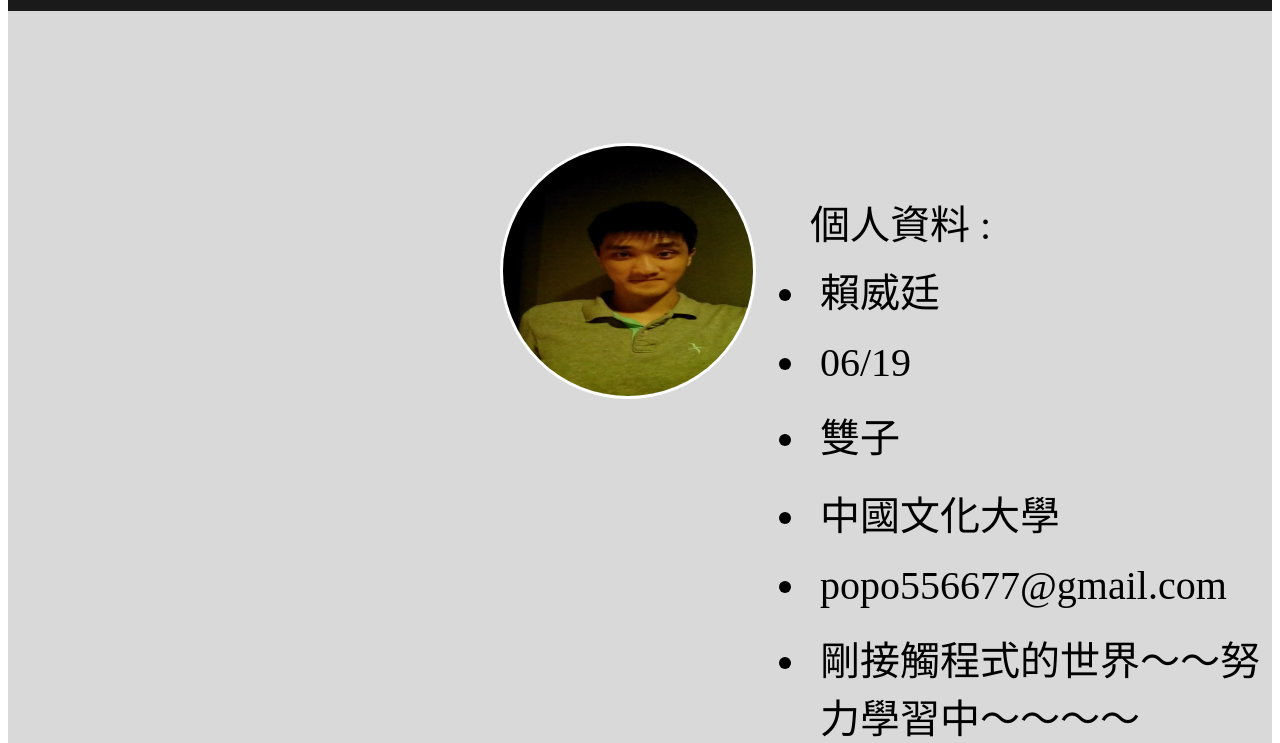
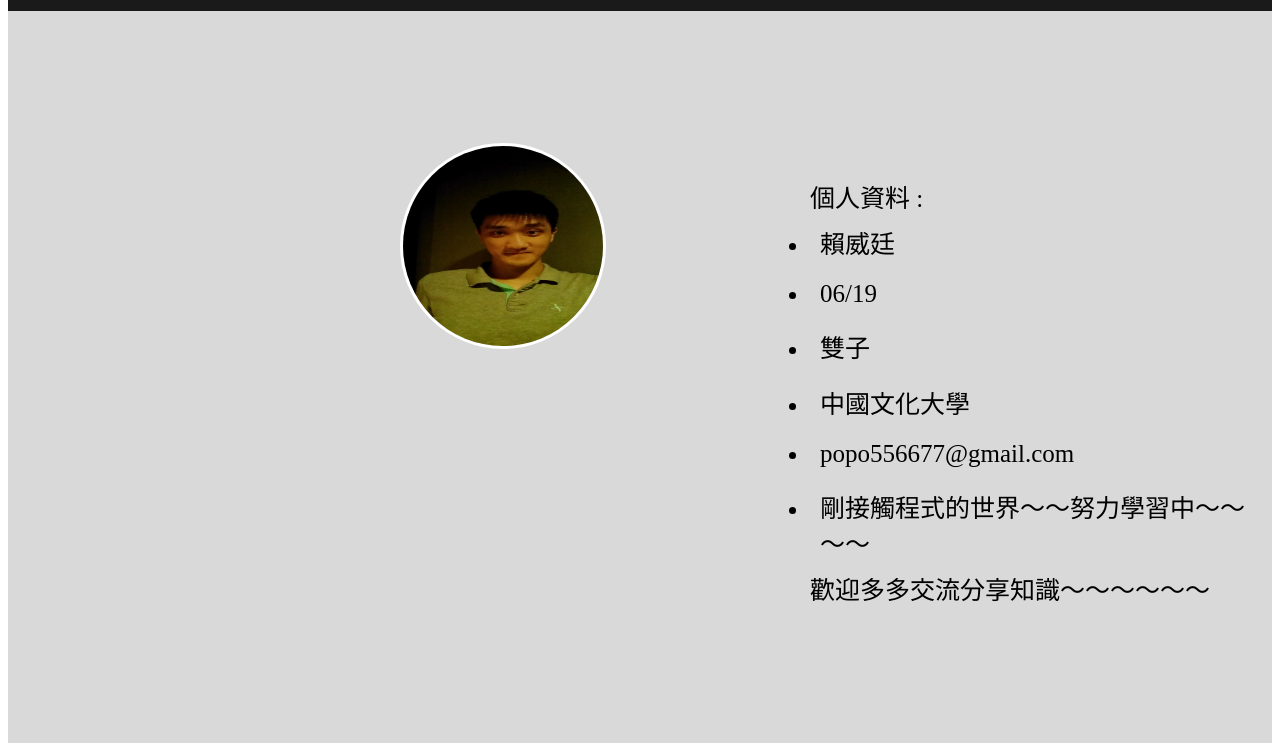
Before and after one commit to waitinglai/homepage, a plain HTML site: page aboutme.html in a window 1280 px wide. Shown: the part 57-800 px from the top of the page. Drawn offline with Linux system fonts and the light colour scheme.

Commit message:
Add files via upload

```diff
--- a/css/aboutme.css
+++ b/css/aboutme.css
@@ -25,18 +25,18 @@
 }
 
 .main .header img{
-    width: 250px;
-    height: 250px;
+    width: 200px;
+    height: 200px;
     border-radius: 50%;
     border: 3px solid white;
     margin: 0 auto;
     position: absolute;
     top:200px;
-    left: 500px;
+    left: 400px;
 }
 
 .main .profile{
-    font-size: 40px;
+    font-size: 25px;
     position: absolute;
     top:200px;
     left: 800px;
--- a/css/main.css
+++ b/css/main.css
@@ -4,8 +4,17 @@
     box-sizing: border-box;
     -webkit-box-sizing: border-box;
     -moz-box-sizing: border-box;
+
     font-family: '微軟正黑體', 'Noto Sans Kannada', sans-serif;
 
+}
+
+body{
+  margin:0;
+  padding:0;
+  background: black;
+  -moz-background-size: cover;
+  background-size: cover;
 }
 
 /*nav設定*/
@@ -41,10 +50,10 @@
 
 /*header設定*/
 .jumbotron {
-    background-image: url(/images/planet.jpg);
+    background:url(../images/planet.jpg);
     height: 600px;
     padding: 80px;
-    background-repeat: no-repeat;
+    background-repeat: fixed no-repeat;
     background-size: cover;
     margin:0 auto;
 }
@@ -54,7 +63,6 @@
     height: 300px;
     padding: 50px;
     text-align:center;
-    /*background-color: rgba(255, 255, 255, 0.5);*/
 }
 
 .jumbotron h1 {
@@ -83,44 +91,12 @@
     color: #ffb550;
 }
 
-/*.learn-more {
-    width: 120px;
-    height: 25px;
-    border-radius: 5%;
-    background-color: rgba(235, 145, 39);
-    color: white;
-    text-align: center;
-}*/
 
-/*.learn-more a {
-    color: blue;
-    border: 3.5px solid orange;
-    background-color: white;
-    text-decoration: none;
-}*/
-
-/*.learn-more:hover {
-    color: #f2caa3;
-    background-color: rgb(184, 134, 11, 0.5);
-}*/
-
-
-
-/*底部資訊*/
+/*底部連結資訊*/
 .information {
     background-color: darkgray;
     height: 250px;
     padding: 5px;
-}
-
-.information h3{
-    font-size: 25px;
-    font-weight: bold;
-}
-
-.information h3:hover{
-    font-size: 28px;
-    font-weight: bold;
 }
 
 .information img{
@@ -150,17 +126,13 @@
     margin: 0 auto;
 }
 
-.thumbnail img{
-  max-width:400px;
-  max-height:250px;
-
+.place{
+    height: 475px;
 }
 
-
-/*container設定*/
-.neighborhood-guides .thumbnail img{
-    width: 636px;
-    height: 480px;
+.thumbnail img{
+  width:400px;
+  height:250px;
 }
 
 
```
